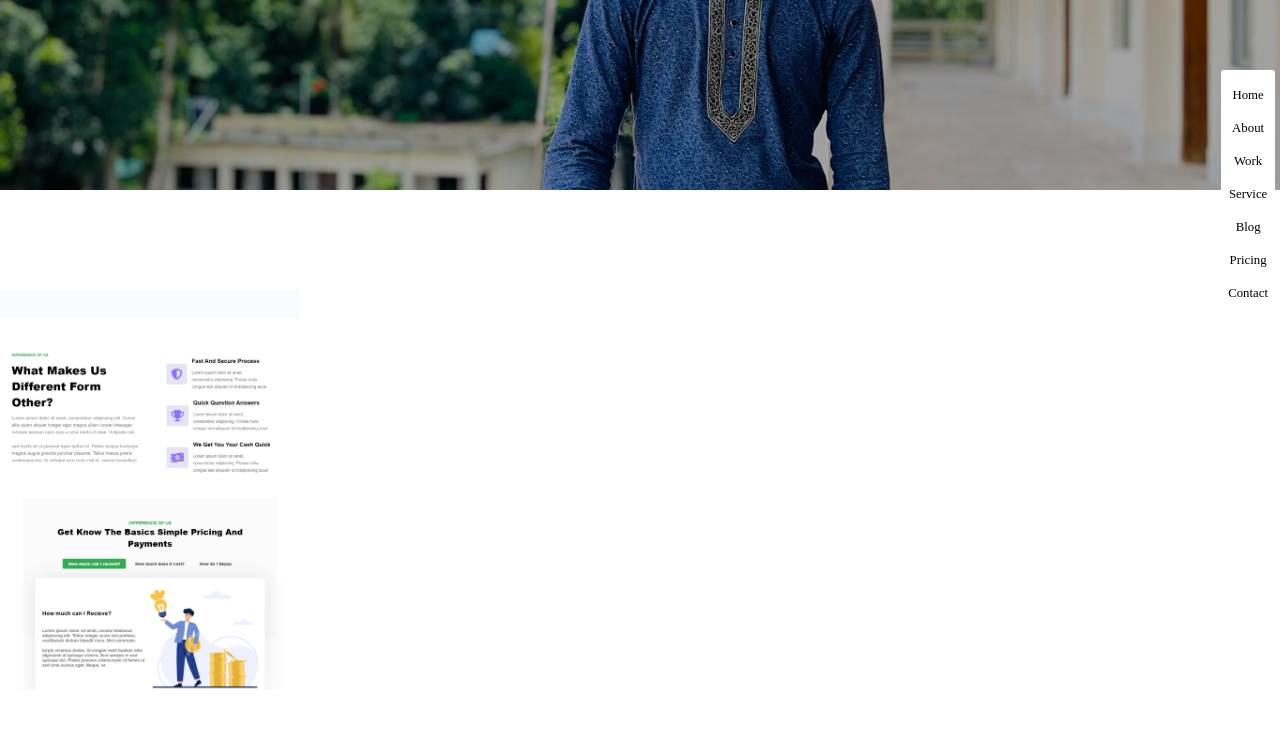
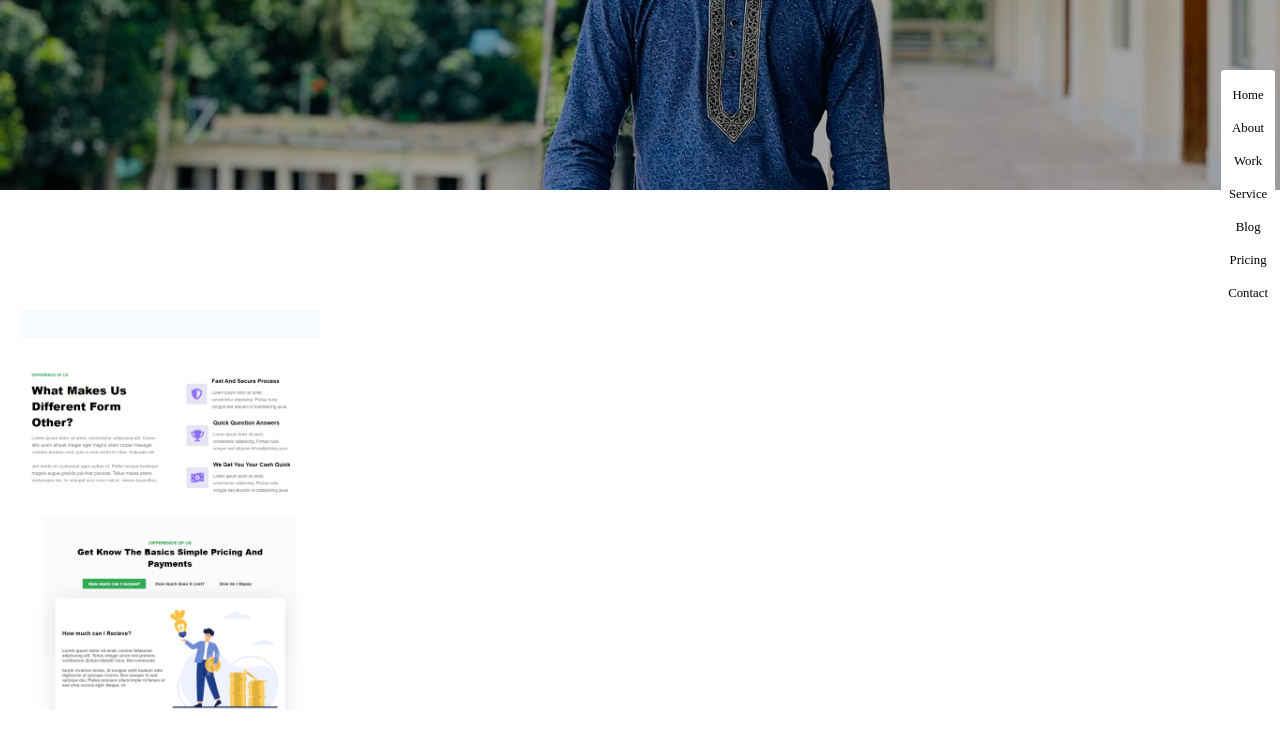
Before and after one commit to constobidullah/crepro1-hc-portfolio, a plain HTML site: page html-file/work.html in a window 1280 px wide. Shown: the part 210-940 px from the top of the page. Before the commit the page ends 904 px from the top, so only its background shows below. Drawn offline with Linux system fonts and the light colour scheme; a web font is replaced by a local one.

Commit message:
project container given style

```diff
--- a/css-file/work.css
+++ b/css-file/work.css
@@ -73,6 +73,13 @@
 
 /* Projects */
 
+#project-container {
+    display: flex;
+    justify-content: space-between;
+    gap: 20px;
+    padding: 20px;
+}
+
 .project-item {
     width: 300px;
     height: 400px;
--- a/html-file/work.html
+++ b/html-file/work.html
@@ -63,7 +63,8 @@
         </div>
     </section>
 
-    <section>
+    <section id="project-container">
+
         <div class="project-item">
 
             <img src="../images/project-item-1.png" alt="">
@@ -76,6 +77,7 @@
             </div>
 
         </div>
+
     </section>
 
 </body>
```
